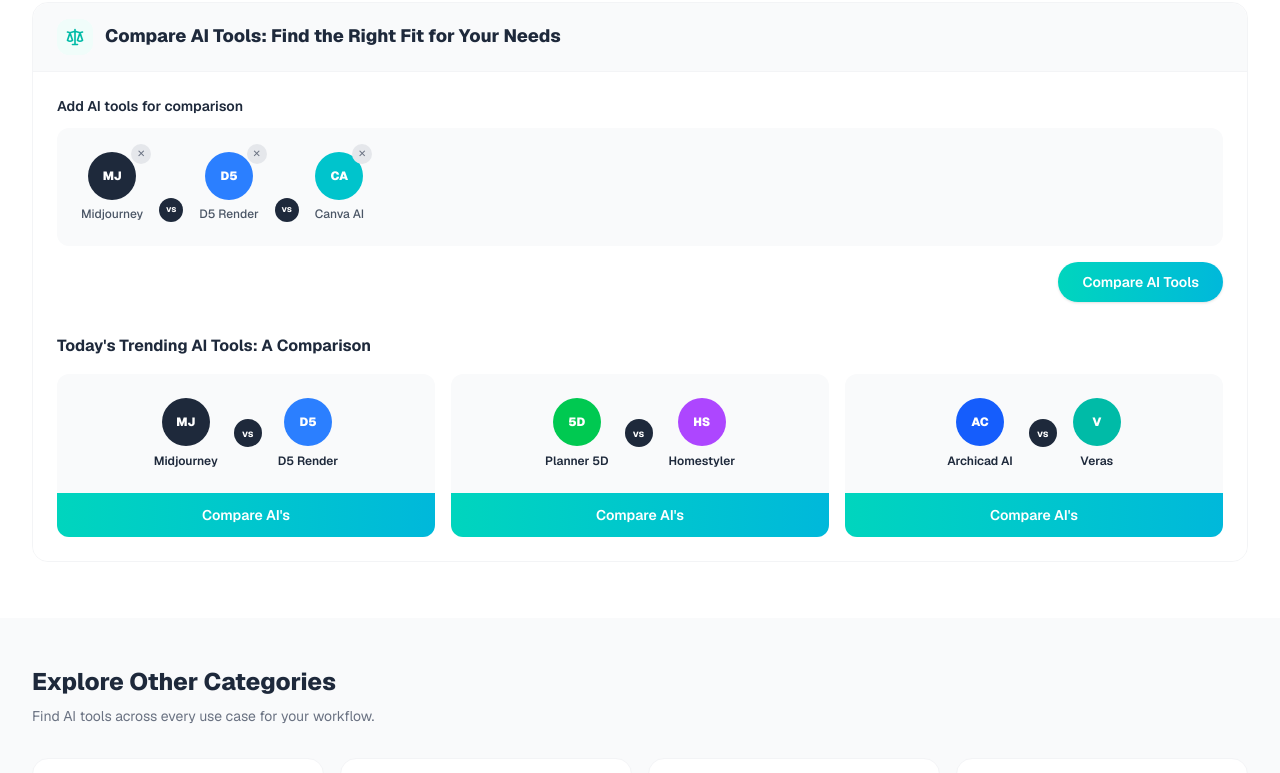
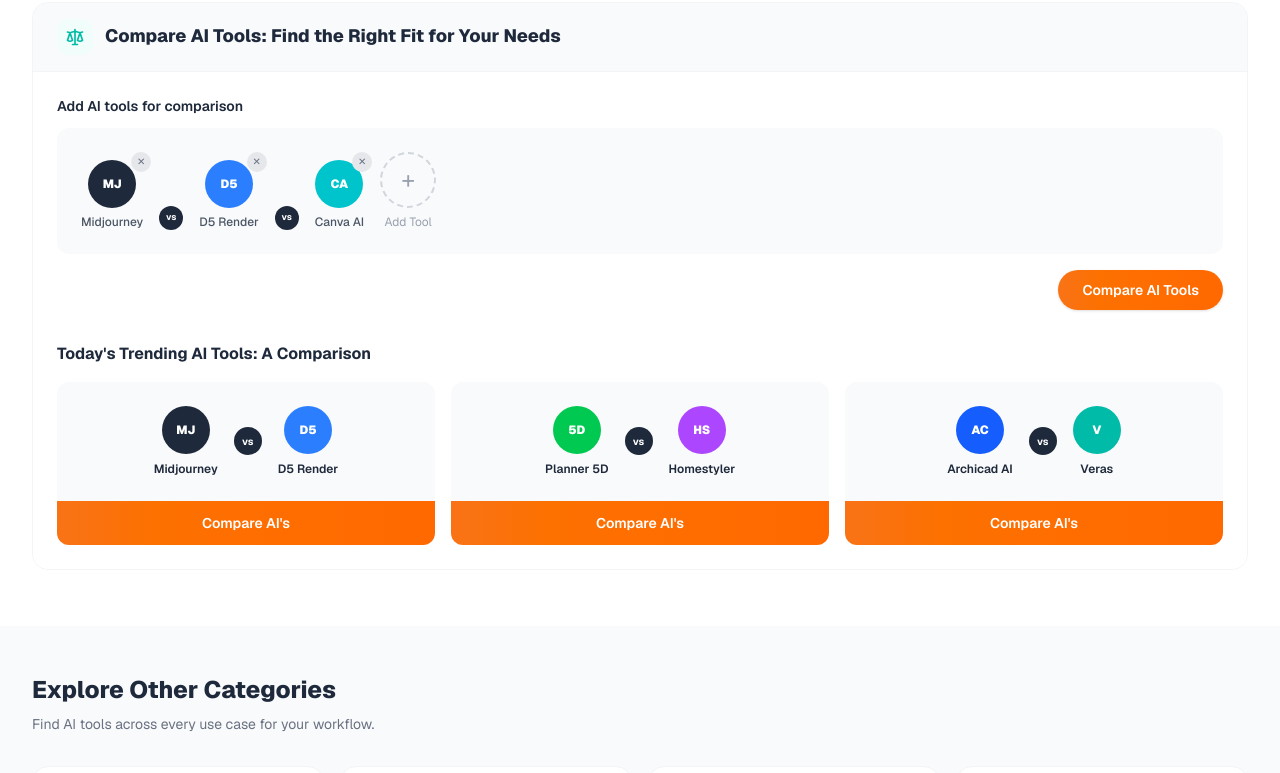
Before and after one commit to tienbaoweb-learn/smart-ai-directory, a Next.js app: page /ai-tools/design in a window 1280 px wide. Shown: the part 1320-2093 px from the top of the page. Built offline with nearby package versions, Linux system fonts and the light colour scheme.

Commit message:
compare section: add always-visible Add Tool slot, recolor buttons to orange

```diff
--- a/app/ai-tools/design/page.tsx
+++ b/app/ai-tools/design/page.tsx
@@ -416,23 +416,18 @@
                   </div>
                 </React.Fragment>
               ))}
-              {/* Add slot — shown only when fewer than 3 tools selected */}
-              {COMPARE_SLOTS.length < 3 && (
-                <>
-                  <VsBadge size="sm" />
-                  <div className="flex flex-col items-center gap-1.5">
-                    <div className="w-12 h-12 rounded-full border-2 border-dashed border-gray-300 hover:border-teal-400 flex items-center justify-center transition-colors cursor-pointer">
-                      <span className="text-gray-400 text-xl leading-none">+</span>
-                    </div>
-                    <span className="text-xs text-gray-400">Add Tool</span>
-                  </div>
-                </>
-              )}
+              {/* Add Tool slot — always visible after selected tools */}
+              <div className="flex flex-col items-center gap-1.5">
+                <div className="w-14 h-14 rounded-full border-2 border-dashed border-gray-300 hover:border-[#F97316] flex items-center justify-center transition-colors cursor-pointer">
+                  <span className="text-gray-400 text-2xl leading-none">+</span>
+                </div>
+                <span className="text-xs text-gray-400">Add Tool</span>
+              </div>
             </div>
 
             {/* ── Compare button ── */}
             <div className="flex justify-end mb-8">
-              <button className="bg-gradient-to-r from-teal-400 to-cyan-500 hover:opacity-90 text-white font-semibold px-6 py-2.5 rounded-full text-sm transition-opacity shadow-sm">
+              <button className="bg-gradient-to-r from-[#F97316] to-orange-500 hover:opacity-90 text-white font-semibold px-6 py-2.5 rounded-full text-sm transition-opacity shadow-sm">
                 Compare AI Tools
               </button>
             </div>
@@ -468,7 +463,7 @@
                   </div>
 
                   {/* Full-width bottom button */}
-                  <button className="w-full bg-gradient-to-r from-teal-400 to-cyan-500 hover:opacity-90 text-white font-semibold py-3 text-sm transition-opacity">
+                  <button className="w-full bg-gradient-to-r from-[#F97316] to-orange-500 hover:opacity-90 text-white font-semibold py-3 text-sm transition-opacity">
                     Compare AI&apos;s
                   </button>
                 </div>
```
